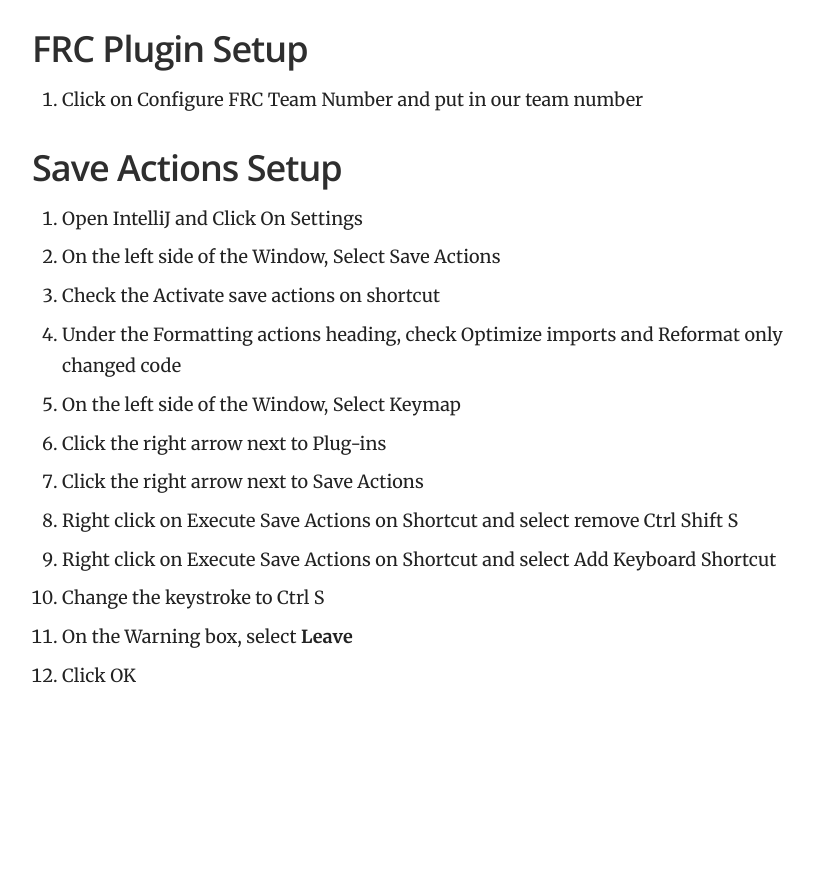
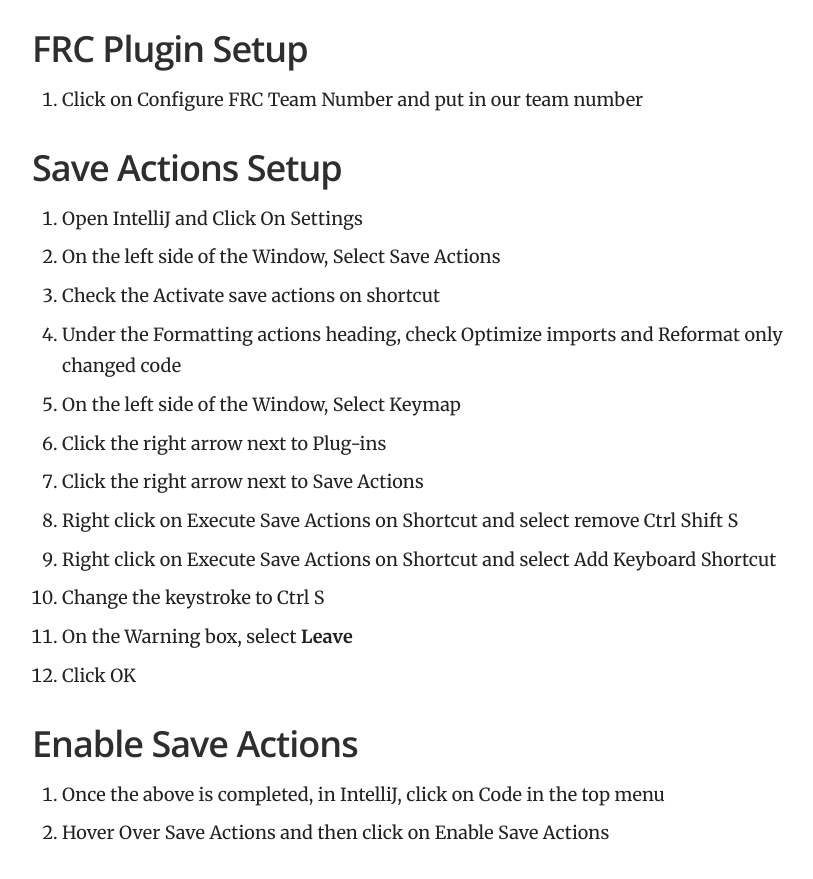
Before and after one commit to Team2445/The-Programming-Survival-Guide, a Jekyll site: the page built from _docs/getting-started/installing-intellij.md, in a window 1280 px wide and 900 px high, scrolled down 6472 px. Shown: the top 879 px of the window, without its empty margins (358-1171 px from the left). Built offline with Jekyll 4.4.1, drawn with Linux system fonts in a browser that asks for light colours; before the commit the page ends 7215 px from its top, so only the background shows below that.

Commit message:
updated intellij save actions

```diff
--- a/_docs/getting-started/installing-intellij.md
+++ b/_docs/getting-started/installing-intellij.md
@@ -85,3 +85,7 @@ Do not install any plugins and click Start IntelliJ Idea
 10. Change the keystroke to Ctrl S
 11. On the Warning box, select **Leave**
 12. Click OK
+
+## Enable Save Actions
+1. Once the above is completed, in IntelliJ, click on Code in the top menu
+2. Hover Over Save Actions and then click on Enable Save Actions
```
